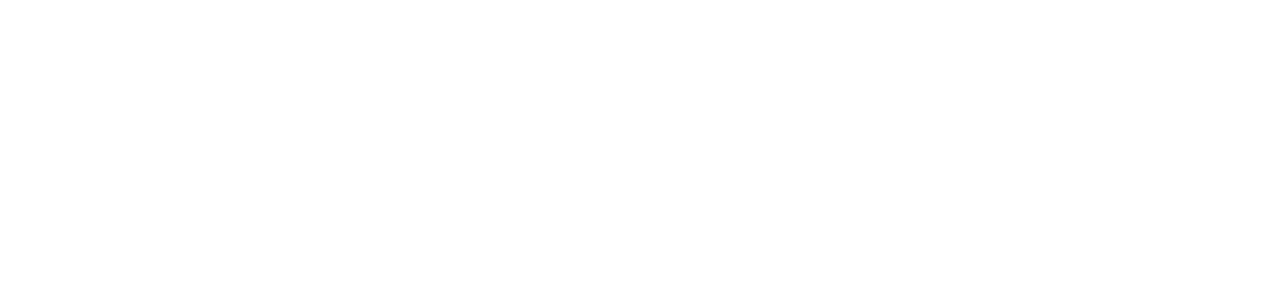
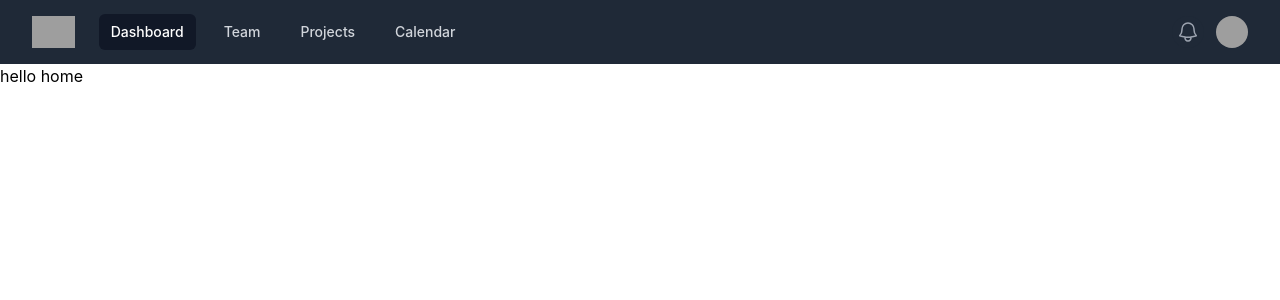
Before and after one commit to babanigit/mern-project-01, a React (Create React App) app in the folder frontend/: page /home in a window 1280 px wide. Before the commit this address had no page. Shown: the top 300 px of the page. Built offline with nearby package versions, Linux system fonts and the light colour scheme; grey boxes are pictures that could not be loaded.

Commit message:
creating signin and signup

```diff
--- a/frontend/package.json
+++ b/frontend/package.json
@@ -3,6 +3,9 @@
   "version": "0.1.0",
   "private": true,
   "dependencies": {
+    "@headlessui/react": "^1.7.18",
+    "@heroicons/react": "^2.1.1",
+    "@material-tailwind/react": "^2.1.8",
     "@testing-library/jest-dom": "^5.17.0",
     "@testing-library/react": "^13.4.0",
     "@testing-library/user-event": "^13.5.0",
--- a/frontend/src/components/1header/Header.jsx
+++ b/frontend/src/components/1header/Header.jsx
@@ -1,83 +1,166 @@
-import React from "react";
-import "bootstrap/dist/css/bootstrap.css";
+import { Fragment } from "react";
+import { Disclosure, Menu, Transition } from "@headlessui/react";
+import { Bars3Icon, BellIcon, XMarkIcon } from "@heroicons/react/24/outline";
 
-const Header = () => {
+const navigation = [
+  { name: "Dashboard", href: "#", current: true },
+  { name: "Team", href: "#", current: false },
+  { name: "Projects", href: "#", current: false },
+  { name: "Calendar", href: "#", current: false },
+];
+
+function classNames(...classes) {
+  return classes.filter(Boolean).join(" ");
+}
+
+export default function Header() {
   return (
+    <Disclosure as="nav" className="bg-gray-800">
+      {({ open }) => (
         <>
-      <nav class="navbar navbar-expand-lg navbar-light bg-light">
-        <a class="navbar-brand" href="#">
-          Navbar
+          <div className="mx-auto max-w-7xl px-2 sm:px-6 lg:px-8">
+            <div className="relative flex h-16 items-center justify-between">
+              <div className="absolute inset-y-0 left-0 flex items-center sm:hidden">
+                {/* Mobile menu button*/}
+                <Disclosure.Button className="relative inline-flex items-center justify-center rounded-md p-2 text-gray-400 hover:bg-gray-700 hover:text-white focus:outline-none focus:ring-2 focus:ring-inset focus:ring-white">
+                  <span className="absolute -inset-0.5" />
+                  <span className="sr-only">Open main menu</span>
+                  {open ? (
+                    <XMarkIcon className="block h-6 w-6" aria-hidden="true" />
+                  ) : (
+                    <Bars3Icon className="block h-6 w-6" aria-hidden="true" />
+                  )}
+                </Disclosure.Button>
+              </div>
+              <div className="flex flex-1 items-center justify-center sm:items-stretch sm:justify-start">
+                <div className="flex flex-shrink-0 items-center">
+                  <img
+                    className="h-8 w-auto"
+                    src="https://tailwindui.com/img/logos/mark.svg?color=indigo&shade=500"
+                    alt="Your Company"
+                  />
+                </div>
+                <div className="hidden sm:ml-6 sm:block">
+                  <div className="flex space-x-4">
+                    {navigation.map((item) => (
+                      <a
+                        key={item.name}
+                        href={item.href}
+                        className={classNames(
+                          item.current
+                            ? "bg-gray-900 text-white"
+                            : "text-gray-300 hover:bg-gray-700 hover:text-white",
+                          "rounded-md px-3 py-2 text-sm font-medium"
+                        )}
+                        aria-current={item.current ? "page" : undefined}
+                      >
+                        {item.name}
                       </a>
+                    ))}
+                  </div>
+                </div>
+              </div>
+              <div className="absolute inset-y-0 right-0 flex items-center pr-2 sm:static sm:inset-auto sm:ml-6 sm:pr-0">
                 <button
-          class="navbar-toggler"
                   type="button"
-          data-toggle="collapse"
-          data-target="#navbarSupportedContent"
-          aria-controls="navbarSupportedContent"
-          aria-expanded="false"
-          aria-label="Toggle navigation"
+                  className="relative rounded-full bg-gray-800 p-1 text-gray-400 hover:text-white focus:outline-none focus:ring-2 focus:ring-white focus:ring-offset-2 focus:ring-offset-gray-800"
                 >
-          <span class="navbar-toggler-icon"></span>
+                  <span className="absolute -inset-1.5" />
+                  <span className="sr-only">View notifications</span>
+                  <BellIcon className="h-6 w-6" aria-hidden="true" />
                 </button>
 
-        <div class="collapse navbar-collapse" id="navbarSupportedContent">
-          <ul class="navbar-nav mr-auto">
-            <li class="nav-item active">
-              <a class="nav-link" href="#">
-                Home <span class="sr-only">(current)</span>
+                {/* Profile dropdown */}
+                <Menu as="div" className="relative ml-3">
+                  <div>
+                    <Menu.Button className="relative flex rounded-full bg-gray-800 text-sm focus:outline-none focus:ring-2 focus:ring-white focus:ring-offset-2 focus:ring-offset-gray-800">
+                      <span className="absolute -inset-1.5" />
+                      <span className="sr-only">Open user menu</span>
+                      <img
+                        className="h-8 w-8 rounded-full"
+                        src="https://images.unsplash.com/photo-1472099645785-5658abf4ff4e?ixlib=rb-1.2.1&ixid=eyJhcHBfaWQiOjEyMDd9&auto=format&fit=facearea&facepad=2&w=256&h=256&q=80"
+                        alt=""
+                      />
+                    </Menu.Button>
+                  </div>
+                  <Transition
+                    as={Fragment}
+                    enter="transition ease-out duration-100"
+                    enterFrom="transform opacity-0 scale-95"
+                    enterTo="transform opacity-100 scale-100"
+                    leave="transition ease-in duration-75"
+                    leaveFrom="transform opacity-100 scale-100"
+                    leaveTo="transform opacity-0 scale-95"
+                  >
+                    <Menu.Items className="absolute right-0 z-10 mt-2 w-48 origin-top-right rounded-md bg-white py-1 shadow-lg ring-1 ring-black ring-opacity-5 focus:outline-none">
+                      <Menu.Item>
+                        {({ active }) => (
+                          <a
+                            href="#"
+                            className={classNames(
+                              active ? "bg-gray-100" : "",
+                              "block px-4 py-2 text-sm text-gray-700"
+                            )}
+                          >
+                            Your Profile
                           </a>
-            </li>
-            <li class="nav-item">
-              <a class="nav-link" href="#">
-                Link
+                        )}
+                      </Menu.Item>
+                      <Menu.Item>
+                        {({ active }) => (
+                          <a
+                            href="#"
+                            className={classNames(
+                              active ? "bg-gray-100" : "",
+                              "block px-4 py-2 text-sm text-gray-700"
+                            )}
+                          >
+                            Settings
                           </a>
-            </li>
-            <li class="nav-item dropdown">
+                        )}
+                      </Menu.Item>
+                      <Menu.Item>
+                        {({ active }) => (
                           <a
-                class="nav-link dropdown-toggle"
                             href="#"
-                id="navbarDropdown"
-                role="button"
-                data-toggle="dropdown"
-                aria-haspopup="true"
-                aria-expanded="false"
+                            className={classNames(
+                              active ? "bg-gray-100" : "",
+                              "block px-4 py-2 text-sm text-gray-700"
+                            )}
                           >
-                Dropdown
+                            Sign out
                           </a>
-              <div class="dropdown-menu" aria-labelledby="navbarDropdown">
-                <a class="dropdown-item" href="#">
-                  Action
-                </a>
-                <a class="dropdown-item" href="#">
-                  Another action
-                </a>
-                <div class="dropdown-divider"></div>
-                <a class="dropdown-item" href="#">
-                  Something else here
-                </a>
+                        )}
+                      </Menu.Item>
+                    </Menu.Items>
+                  </Transition>
+                </Menu>
               </div>
-            </li>
-            <li class="nav-item">
-              <a class="nav-link disabled" href="#">
-                Disabled
-              </a>
-            </li>
-          </ul>
-          <form class="form-inline my-2 my-lg-0">
-            <input
-              class="form-control mr-sm-2"
-              type="search"
-              placeholder="Search"
-              aria-label="Search"
-            />
-            <button class="btn btn-outline-success my-2 my-sm-0" type="submit">
-              Search
-            </button>
-          </form>
             </div>
-      </nav>
+          </div>
+
+          <Disclosure.Panel className="sm:hidden">
+            <div className="space-y-1 px-2 pb-3 pt-2">
+              {navigation.map((item) => (
+                <Disclosure.Button
+                  key={item.name}
+                  as="a"
+                  href={item.href}
+                  className={classNames(
+                    item.current
+                      ? "bg-gray-900 text-white"
+                      : "text-gray-300 hover:bg-gray-700 hover:text-white",
+                    "block rounded-md px-3 py-2 text-base font-medium"
+                  )}
+                  aria-current={item.current ? "page" : undefined}
+                >
+                  {item.name}
+                </Disclosure.Button>
+              ))}
+            </div>
+          </Disclosure.Panel>
         </>
+      )}
+    </Disclosure>
   );
-};
-
-export default Header;
+}
--- a/frontend/src/conteners/Main.jsx
+++ b/frontend/src/conteners/Main.jsx
@@ -10,8 +10,8 @@
     <>
       <BrowserRouter basename="/">
         <Routes>
-          <Route path="/" element={<Home />} />
-          <Route path="/signup" element={<SignUp />} />
+          <Route path="/home" element={<Home />} />
+          <Route path="/" element={<SignUp />} />
           <Route path="/signin" element={<SignIn />} />
         </Routes>
       </BrowserRouter>
--- a/frontend/src/conteners/signup/SignUp.jsx
+++ b/frontend/src/conteners/signup/SignUp.jsx
@@ -1,15 +1,11 @@
-
-
-import React from 'react'
+import React from "react";
 
 import { useNavigate, Link } from "react-router-dom";
-
 
 const SignUp = () => {
   return (
     <>
-
-    <div className=" w-full h-screen">
+      <div className=" w-full h-screen">
         <div className=" bg-black/60 fixed top-0 left-0 w-full h-screen"></div>
         <div className=" fixed w-full px-4 py-24 z-50">
           <div className="max-w-[450px] h-[600px] mx-auto bg-black/75 text-white">
@@ -22,8 +18,8 @@
                   onChange={(e) => {
                     // setName(e.target.value);
                   }}
-                  placeholder="Name"
-                  name="Name"
+                  placeholder="name"
+                  name="name"
                 />
                 <input
                   className="p-3 my-2 bg-gray-700 rounded"
@@ -31,17 +27,47 @@
                   onChange={(e) => {
                     // setEmail(e.target.value);
                   }}
-                  placeholder="Email"
-                  name="Email"
+                  placeholder="email"
+                  name="email"
                 />
+                <input
+                  className="p-3 my-2 bg-gray-700 rounded"
+                  type="phone"
+                  onChange={(e) => {
+                    // setPassword(e.target.value);
+                  }}
+                  placeholder="phone"
+                  name="phone"
+                />
+
+                <input
+                  className="p-3 my-2 bg-gray-700 rounded"
+                  type="profession"
+                  onChange={(e) => {
+                    // setPassword(e.target.value);
+                  }}
+                  placeholder="profession"
+                  name="profession"
+                />
+
                 <input
                   className="p-3 my-2 bg-gray-700 rounded"
                   type="password"
                   onChange={(e) => {
                     // setPassword(e.target.value);
                   }}
-                  placeholder="Password"
-                  name="Password"
+                  placeholder="password"
+                  name="password"
+                />
+
+                <input
+                  className="p-3 my-2 bg-gray-700 rounded"
+                  type="cPassword"
+                  onChange={(e) => {
+                    // setPassword(e.target.value);
+                  }}
+                  placeholder="retype password"
+                  name="cPassword"
                 />
 
                 {/* submit function */}
@@ -63,7 +89,7 @@
         </div>
       </div>
     </>
-  )
-}
+  );
+};
 
-export default SignUp
+export default SignUp;
```
Also changed, not shown: 1 other file (tests, documents, lock files or other folders). Lines whose indentation alone changed are shown as unchanged.
